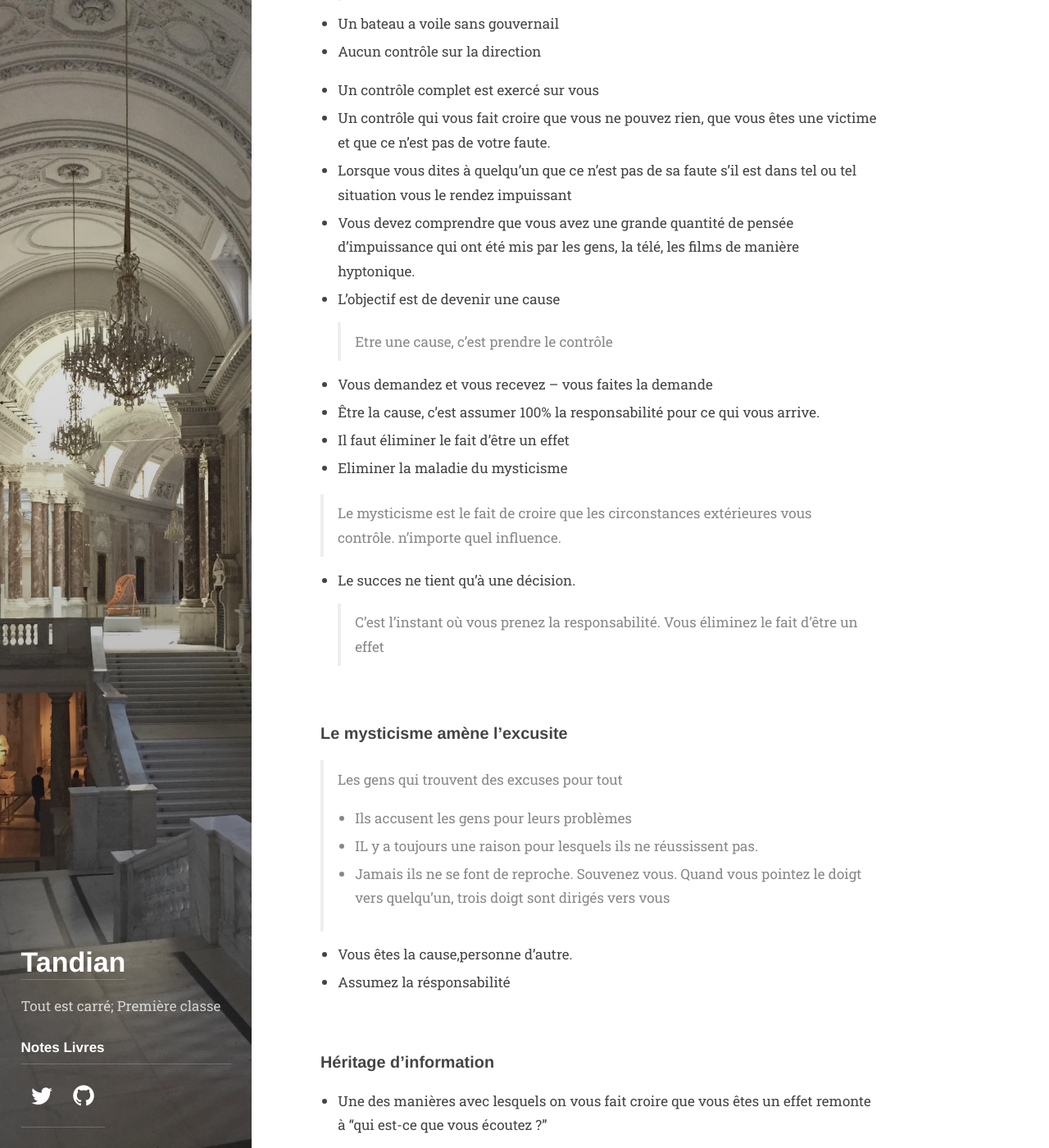
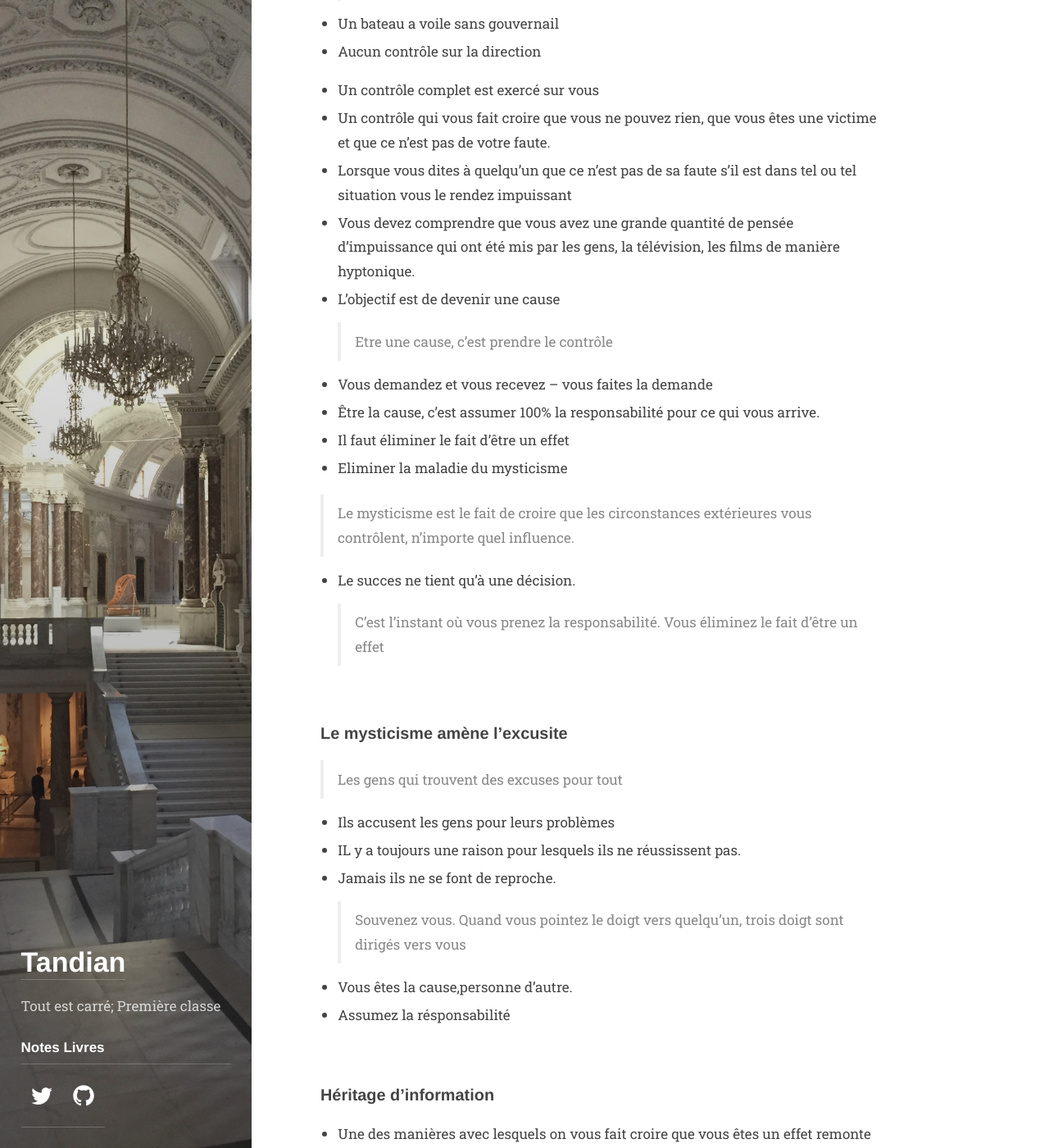
Before and after one commit to abdoulaye-tnd/tandian, a Jekyll site: the page built from books/laresponsabilite.md, in a window 1280 px wide and 1400 px high, scrolled down 505 px. Shown: the whole window at 82% size. Built offline with Jekyll 4.4.1, drawn with Linux system fonts in a browser that asks for light colours; some web fonts are replaced; some of the changed text lies outside the part shown.

Commit message:
Update laresponsabilite.md

```diff
--- a/books/laresponsabilite.md
+++ b/books/laresponsabilite.md
@@ -20,7 +20,7 @@ description: >
 - Un contrôle complet est exercé sur vous
 - Un contrôle qui vous fait croire que vous ne pouvez rien, que vous êtes une victime et que ce n'est pas de votre faute.
 - Lorsque vous dites à quelqu'un que ce n'est pas de sa faute s'il est dans tel ou tel situation vous le rendez impuissant
-- Vous devez comprendre que vous avez une grande quantité de pensée d'impuissance qui ont été mis par les gens, la télé, les films de manière hyptonique.
+- Vous devez comprendre que vous avez une grande quantité de pensée d'impuissance qui ont été mis par les gens, la télévision, les films de manière hyptonique.
 - L'objectif est de devenir une cause
 > Etre une cause, c'est prendre le contrôle
 
@@ -29,7 +29,7 @@ description: >
 - Il faut éliminer le fait d'être un effet
 - Eliminer la maladie du mysticisme
 
-> Le mysticisme est le fait de croire que les circonstances extérieures vous contrôle. n'importe quel influence.
+> Le mysticisme est le fait de croire que les circonstances extérieures vous contrôlent, n'importe quel influence.
 
 - Le succes ne tient qu'à une décision.
 > C'est l'instant où vous prenez la responsabilité. Vous éliminez le fait d'être un effet
@@ -37,6 +37,7 @@ description: >
 ### Le mysticisme amène l'excusite
 
 > Les gens qui trouvent des excuses pour tout
+
 - Ils accusent les gens pour leurs problèmes
 - IL y a toujours une raison pour lesquels ils ne réussissent pas.
 - Jamais ils ne se font de reproche.
```
Also changed, not shown: other parts of books/laresponsabilite.md (+3 -3 lines).
